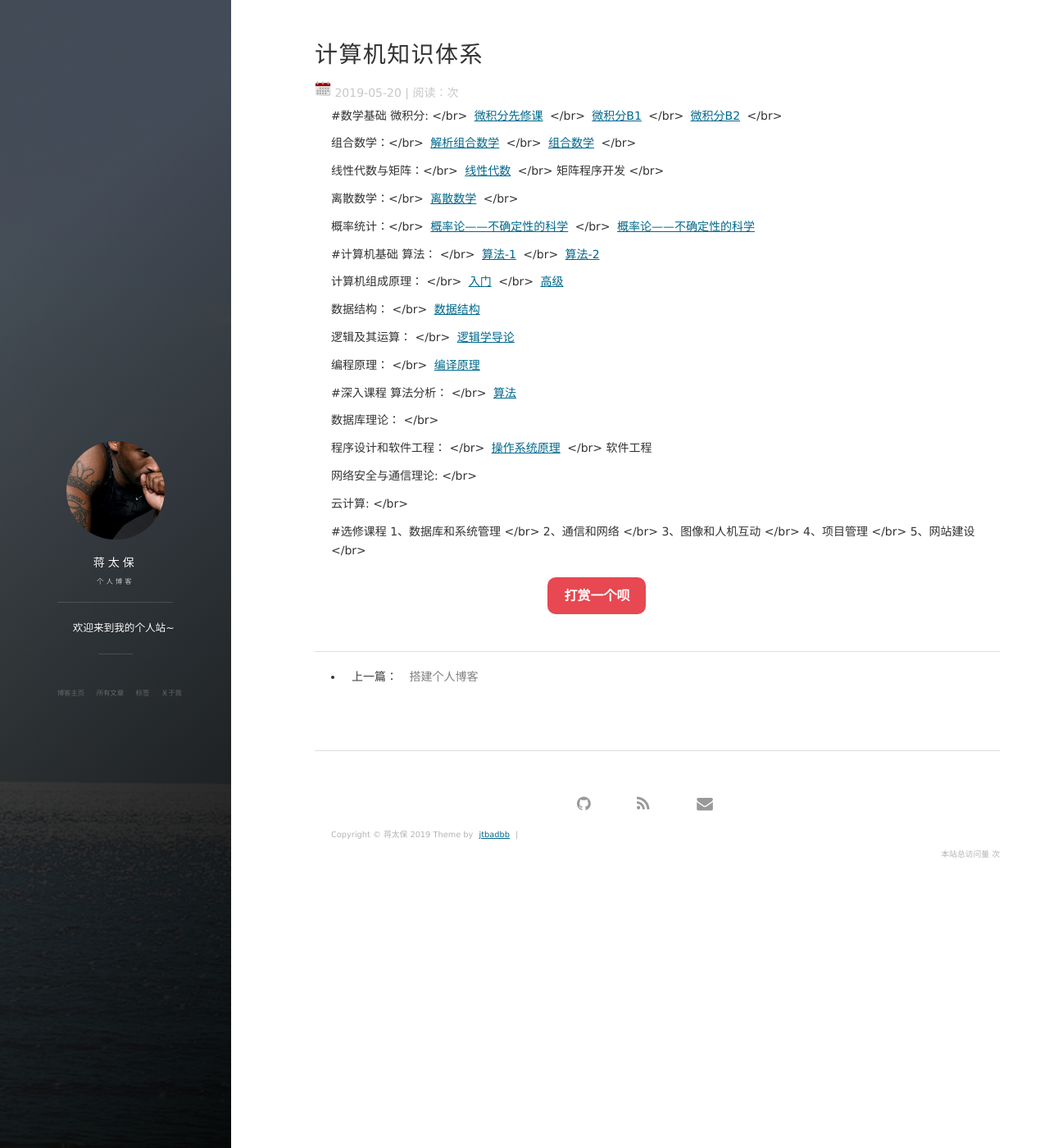
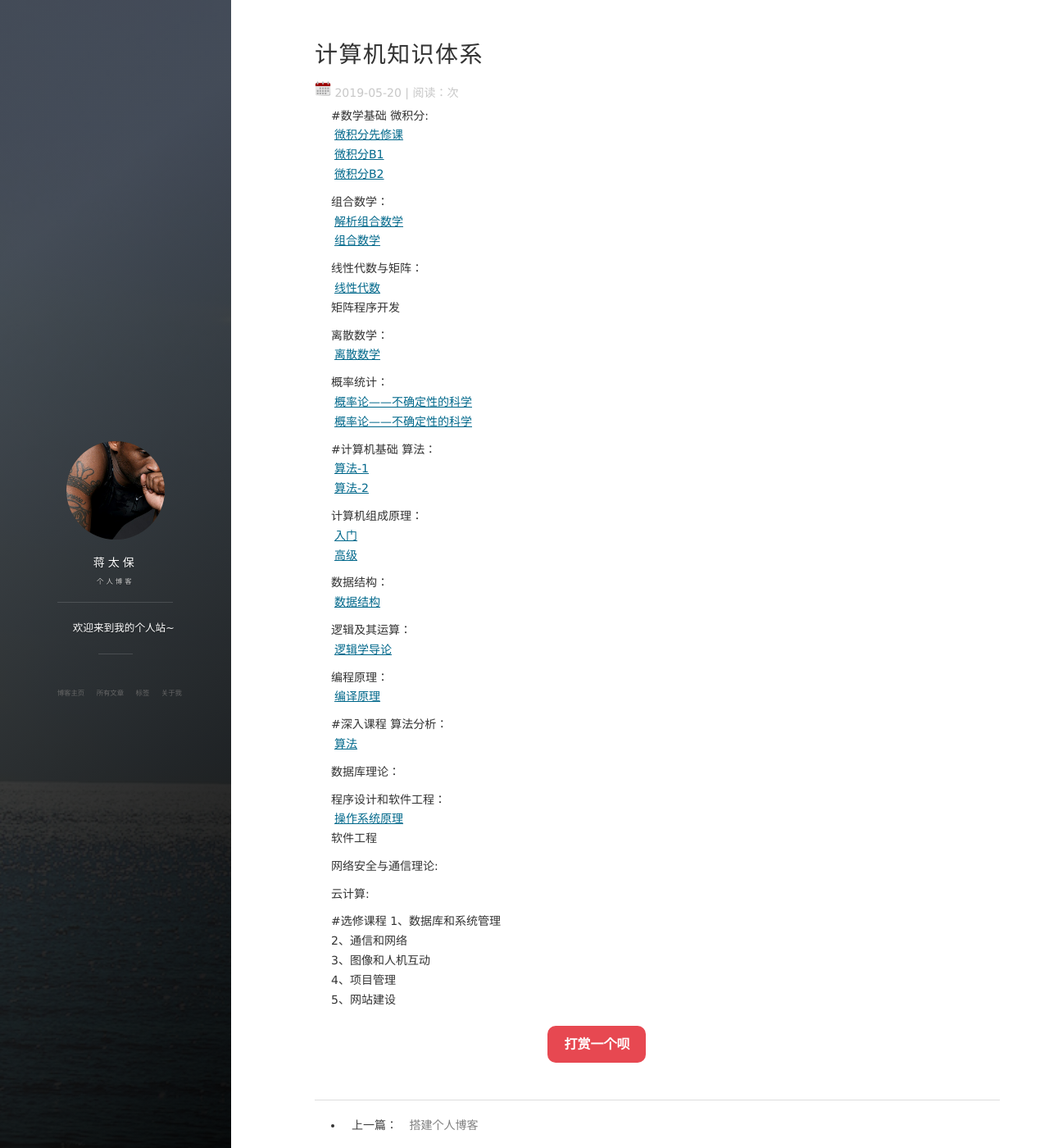
Before and after one commit to jian9ta1ba0/jtbadbb.github.io, a Jekyll site: the page built from _posts/2019-05-20-计算机知识体系.md, in a window 1280 px wide and 1400 px high. Shown: the whole window at 82% size. Built offline with Jekyll 4.4.1, drawn with Linux system fonts in a browser that asks for light colours; nearby versions of some CDN libraries; comment, search, counter and statistics services are not loaded.

```diff
--- a/_posts/2019-05-20-计算机知识体系.md
+++ b/_posts/2019-05-20-计算机知识体系.md
@@ -7,61 +7,61 @@ tags: [computer]
 ---
 
 #数学基础
-微积分: </br>
-[微积分先修课](https://www.xuetangx.com/courses/course-v1:TsinghuaX+AP000005X+2019_T1/about) </br>
-[微积分B1](https://www.xuetangx.com/courses/course-v1:TsinghuaX+10421075X_2015_2+sp/about) </br>
-[微积分B2](https://www.xuetangx.com/courses/course-v1:TsinghuaX+10421084X_2015_2+sp/about) </br>
+微积分:
+[微积分先修课](https://www.xuetangx.com/courses/course-v1:TsinghuaX+AP000005X+2019_T1/about)
+[微积分B1](https://www.xuetangx.com/courses/course-v1:TsinghuaX+10421075X_2015_2+sp/about)
+[微积分B2](https://www.xuetangx.com/courses/course-v1:TsinghuaX+10421084X_2015_2+sp/about)
 
-组合数学：</br>
-[解析组合数学](https://www.coursera.org/learn/analytic-combinatorics) </br>
-[组合数学](https://www.xuetangx.com/courses/TsinghuaX/60240013_2015X/2015_T1/about) </br>
+组合数学：
+[解析组合数学](https://www.coursera.org/learn/analytic-combinatorics)
+[组合数学](https://www.xuetangx.com/courses/TsinghuaX/60240013_2015X/2015_T1/about)
 
-线性代数与矩阵：</br>
-[线性代数](https://www.xuetangx.com/courses/TsinghuaX/10421094X/_1_/about) </br>
-矩阵程序开发 </br>
+线性代数与矩阵：
+[线性代数](https://www.xuetangx.com/courses/TsinghuaX/10421094X/_1_/about)
+矩阵程序开发
 
-离散数学：</br>
-[离散数学](https://www.amazon.cn/mn/detailApp/ref=asc_df_B0011BYIY61318328/?asin=B0011BYIY6&tag=douban-23&creative=2384&creativeASIN=B0011BYIY6&linkCode=df0) </br>
+离散数学：
+[离散数学](https://www.amazon.cn/mn/detailApp/ref=asc_df_B0011BYIY61318328/?asin=B0011BYIY6&tag=douban-23&creative=2384&creativeASIN=B0011BYIY6&linkCode=df0)
 
-概率统计：</br>
-[概率论——不确定性的科学](https://www.xuetangx.com/courses/MITx/6_041x/2014_T2/about) </br>
+概率统计：
+[概率论——不确定性的科学](https://www.xuetangx.com/courses/MITx/6_041x/2014_T2/about)
 [概率论——不确定性的科学](https://www.xuetangx.com/courses/BUx/SABR101x/_/about)
 
 #计算机基础
-算法： </br>
-[算法-1](https://www.coursera.org/learn/algorithms-part1) </br>
+算法：
+[算法-1](https://www.coursera.org/learn/algorithms-part1)
 [算法-2](https://www.coursera.org/learn/algorithms-part2)
 
-计算机组成原理： </br>
-[入门](https://www.coursera.org/learn/jisuanji-zucheng?) </br>
+计算机组成原理：
+[入门](https://www.coursera.org/learn/jisuanji-zucheng?)
 [高级](https://www.coursera.org/learn/comparch)
 
-数据结构： </br>
+数据结构：
 [数据结构](http://www.xuetangx.com/courses/course-v1:TsinghuaX+30240184+2015_T2/about)
 
-逻辑及其运算： </br>
+逻辑及其运算：
 [逻辑学导论](https://www.coursera.org/learn/logic-introduction)
 
-编程原理： </br>
+编程原理：
 [编译原理](http://open.163.com/movie/2018/8/A/A/MDOV7906I_MDOV8DDAA.html)
 
 #深入课程
-算法分析： </br>
+算法分析：
 [算法](https://www.coursera.org/specializations/algorithms)
 
-数据库理论： </br>
+数据库理论：
 
-程序设计和软件工程： </br>
-[操作系统原理](https://www.coursera.org/learn/os-pku) </br>
+程序设计和软件工程：
+[操作系统原理](https://www.coursera.org/learn/os-pku)
 软件工程
 
-网络安全与通信理论: </br>
+网络安全与通信理论:
 
-云计算: </br>
+云计算:
 
 #选修课程
-1、数据库和系统管理 </br>
-2、通信和网络 </br>
-3、图像和人机互动 </br>
-4、项目管理 </br>
-5、网站建设 </br>
+1、数据库和系统管理
+2、通信和网络
+3、图像和人机互动
+4、项目管理
+5、网站建设
```
